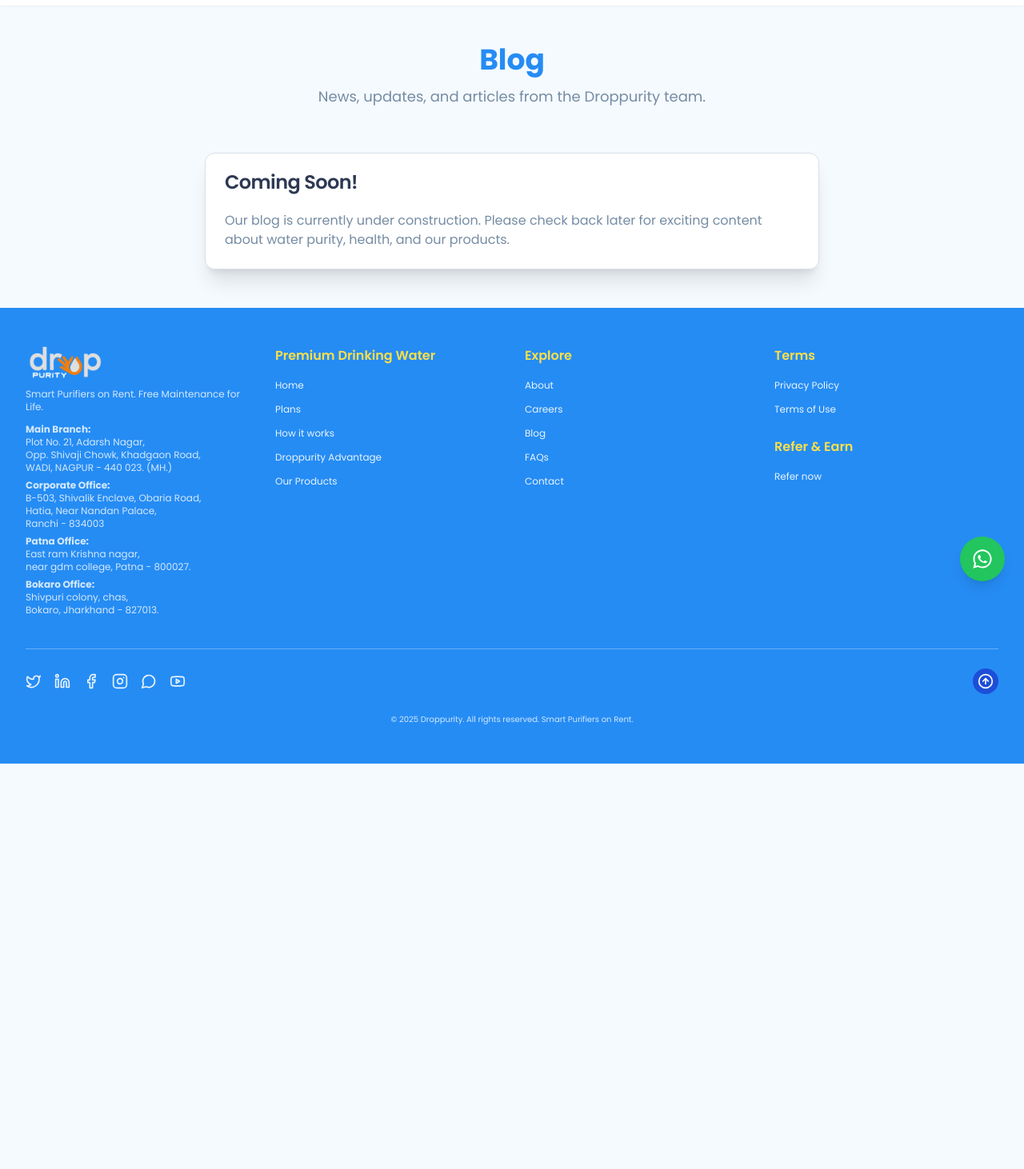
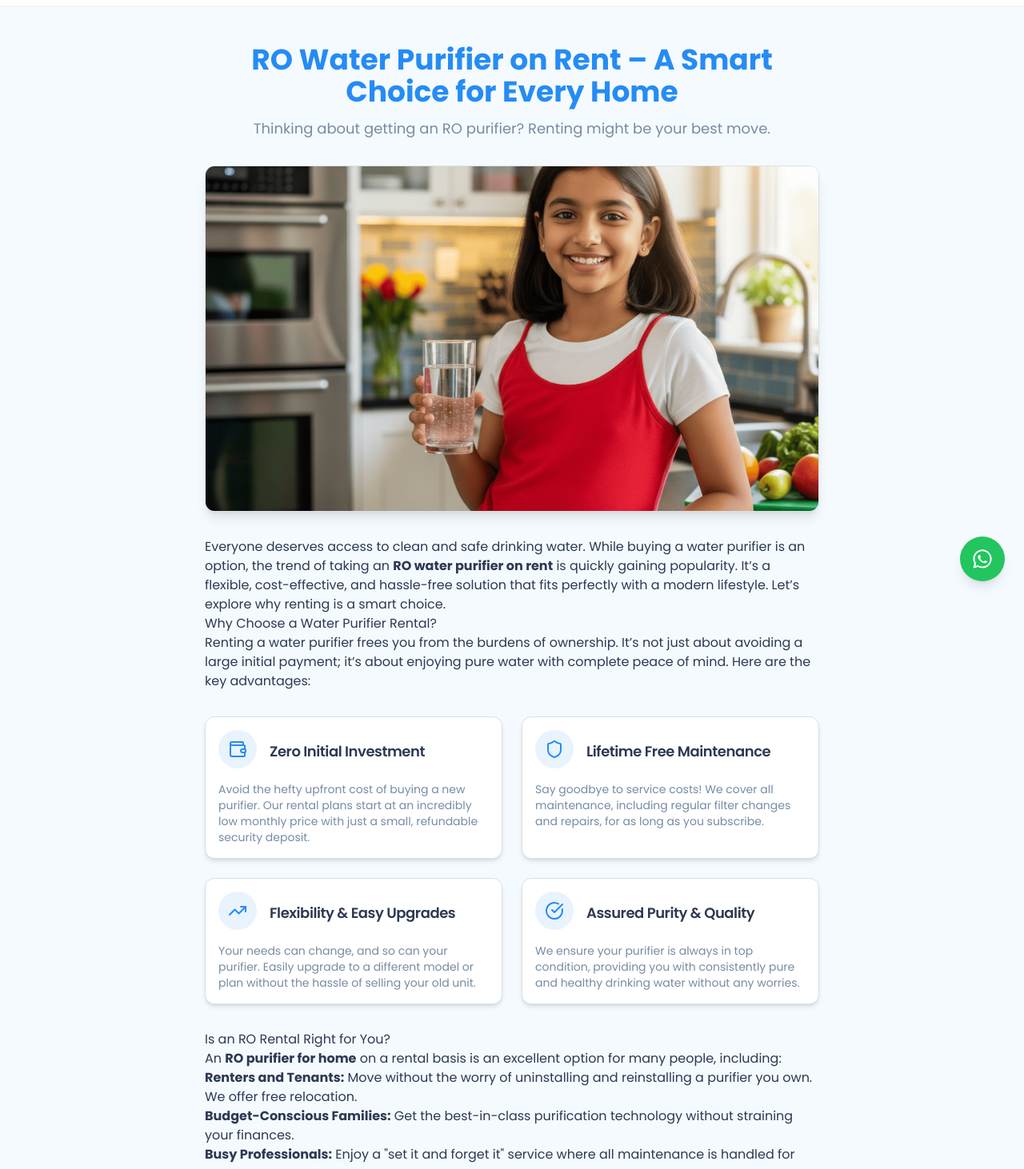
Before and after one commit to droppurity/web, a Next.js app: page /blog in a window 1280 px wide. Shown: the part 49-1511 px from the top of the page at 80% size. Before the commit the page ends 1004 px from the top, so only its background shows below. Built offline with nearby package versions, Linux system fonts and the light colour scheme.

Commit message:
I want to add a blog post to my website droppurity.in.
IMPORTANT:
- Do

```diff
--- a/src/app/blog/page.tsx
+++ b/src/app/blog/page.tsx
@@ -1,38 +1,149 @@
 
 import type { Metadata } from 'next';
+import Image from 'next/image';
 import { Card, CardContent, CardHeader, CardTitle } from '@/components/ui/card';
+import { Button } from '@/components/ui/button';
+import Link from 'next/link';
+import { CheckCircle, Shield, TrendingUp, Wallet } from 'lucide-react';
 
 export const metadata: Metadata = {
-  title: 'Droppurity Blog',
-  description: 'Read the latest news, updates, and articles from the Droppurity team about water purity, health, and our products.',
+  title: 'RO Water Purifier on Rent – A Smart Choice for Every Home',
+  description: 'Discover why renting an RO water purifier is a smart, flexible, and affordable choice. Get pure, healthy water with zero down payment and lifetime free maintenance.',
   alternates: {
     canonical: '/blog',
   },
 };
 
-export default function BlogPage() {
+const benefits = [
+  {
+    icon: Wallet,
+    title: 'Zero Initial Investment',
+    text: 'Avoid the hefty upfront cost of buying a new purifier. Our rental plans start at an incredibly low monthly price with just a small, refundable security deposit.',
+  },
+  {
+    icon: Shield,
+    title: 'Lifetime Free Maintenance',
+    text: 'Say goodbye to service costs! We cover all maintenance, including regular filter changes and repairs, for as long as you subscribe.',
+  },
+  {
+    icon: TrendingUp,
+    title: 'Flexibility & Easy Upgrades',
+    text: 'Your needs can change, and so can your purifier. Easily upgrade to a different model or plan without the hassle of selling your old unit.',
+  },
+  {
+    icon: CheckCircle,
+    title: 'Assured Purity & Quality',
+    text: 'We ensure your purifier is always in top condition, providing you with consistently pure and healthy drinking water without any worries.',
+  },
+];
+
+export default function BlogPostPage() {
+  const jsonLd = {
+    "@context": "https://schema.org",
+    "@type": "BlogPosting",
+    "headline": "RO Water Purifier on Rent – A Smart Choice for Every Home",
+    "image": "https://www.droppurity.in/hero.png",
+    "author": {
+      "@type": "Organization",
+      "name": "Droppurity"
+    },
+    "publisher": {
+      "@type": "Organization",
+      "name": "Droppurity",
+      "logo": {
+        "@type": "ImageObject",
+        "url": "https://www.droppurity.in/logo.png"
+      }
+    },
+    "datePublished": new Date().toISOString(),
+    "description": "Discover why renting an RO water purifier is a smart, flexible, and affordable choice. Get pure, healthy water with zero down payment and lifetime free maintenance."
+  };
+
   return (
+    <>
+       <script
+        type="application/ld+json"
+        dangerouslySetInnerHTML={{ __html: JSON.stringify(jsonLd) }}
+      />
       <div className="py-8 sm:py-12 bg-background">
         <div className="container mx-auto px-4 sm:px-6 lg:px-8">
-        <header className="text-center mb-10 sm:mb-14">
+          <article className="max-w-3xl mx-auto">
+            <header className="text-center mb-8">
               <h1 className="text-3xl sm:text-4xl font-bold font-headline text-primary">
-            Blog
+                RO Water Purifier on Rent – A Smart Choice for Every Home
               </h1>
-          <p className="mt-3 text-base sm:text-lg text-muted-foreground max-w-2xl mx-auto">
-            News, updates, and articles from the Droppurity team.
+              <p className="mt-3 text-base sm:text-lg text-muted-foreground">
+                Thinking about getting an RO purifier? Renting might be your best move.
               </p>
             </header>
-        <Card className="shadow-xl max-w-3xl mx-auto">
-          <CardHeader>
-            <CardTitle>Coming Soon!</CardTitle>
+
+            <Card className="shadow-lg mb-8 overflow-hidden">
+                <div className="relative w-full aspect-video">
+                    <Image
+                        src="/hero.png"
+                        alt="A family enjoying pure water from a rented RO purifier"
+                        fill
+                        className="object-cover"
+                        data-ai-hint="family kitchen water"
+                    />
+                </div>
+            </Card>
+
+            <div className="prose prose-lg max-w-none mx-auto text-foreground">
+              <p className="lead">
+                Everyone deserves access to clean and safe drinking water. While buying a water purifier is an option, the trend of taking an <strong>RO water purifier on rent</strong> is quickly gaining popularity. It’s a flexible, cost-effective, and hassle-free solution that fits perfectly with a modern lifestyle. Let’s explore why renting is a smart choice.
+              </p>
+
+              <h2 className="text-foreground">Why Choose a Water Purifier Rental?</h2>
+              <p>
+                Renting a water purifier frees you from the burdens of ownership. It’s not just about avoiding a large initial payment; it’s about enjoying pure water with complete peace of mind. Here are the key advantages:
+              </p>
+            </div>
+
+            <div className="grid md:grid-cols-2 gap-6 my-8">
+                {benefits.map((benefit) => (
+                    <Card key={benefit.title} className="shadow-md hover:shadow-lg transition-shadow">
+                        <CardHeader className="flex flex-row items-center gap-4 p-4">
+                            <div className="bg-primary/10 p-3 rounded-full">
+                                <benefit.icon className="w-6 h-6 text-primary" />
+                            </div>
+                            <CardTitle className="text-lg font-semibold text-foreground">{benefit.title}</CardTitle>
                         </CardHeader>
-          <CardContent>
-            <p className="text-muted-foreground">
-              Our blog is currently under construction. Please check back later for exciting content about water purity, health, and our products.
-            </p>
+                        <CardContent className="p-4 pt-0">
+                            <p className="text-sm text-muted-foreground">{benefit.text}</p>
                         </CardContent>
                     </Card>
+                ))}
+            </div>
+
+            <div className="prose prose-lg max-w-none mx-auto text-foreground">
+                <h2 className="text-foreground">Is an RO Rental Right for You?</h2>
+                <p>An <strong>RO purifier for home</strong> on a rental basis is an excellent option for many people, including:</p>
+                <ul>
+                    <li><strong>Renters and Tenants:</strong> Move without the worry of uninstalling and reinstalling a purifier you own. We offer free relocation.</li>
+                    <li><strong>Budget-Conscious Families:</strong> Get the best-in-class purification technology without straining your finances.</li>
+                    <li><strong>Busy Professionals:</strong> Enjoy a "set it and forget it" service where all maintenance is handled for you.</li>
+                </ul>
+
+                <h2 className="text-foreground">Conclusion: The Clear Choice for Pure Water</h2>
+                <p>
+                  Opting for an <strong>affordable RO rental</strong> is more than just a transaction; it's a subscription to good health and convenience. With no large upfront costs and zero maintenance worries, you can enjoy the benefits of pure water effortlessly.
+                </p>
+            </div>
+
+             <div className="text-center mt-10">
+                <h3 className="text-xl font-semibold text-foreground mb-3">Ready to Experience the Difference?</h3>
+                <p className="text-muted-foreground mb-5">
+                    Explore our flexible plans and start your journey to healthier living today.
+                </p>
+                <Button asChild size="lg">
+                    <Link href="/plans">Explore Our Rental Plans</Link>
+                </Button>
+            </div>
+
+          </article>
         </div>
       </div>
+    </>
   );
 }
--- a/src/app/layout.tsx
+++ b/src/app/layout.tsx
@@ -4,8 +4,8 @@ import './globals.css';
 import ClientLayout from '@/components/layout/ClientLayout';
 
 const siteUrl = "https://www.droppurity.in";
-const siteTitle = "RO Water Purifier on Rent in Bokaro, Jharkhand | Droppurity";
-const siteDescription = "Get a Droppurity RO water purifier on rent in Bokaro, Chas & throughout Jharkhand. Plans from ₹299/mo. Enjoy pure, healthy water with zero down payment, lifetime free maintenance, and a 7-day risk-free trial.";
+const siteTitle = "RO Water Purifier on Rent | Droppurity";
+const siteDescription = "Get a Droppurity RO water purifier on rent. Plans from ₹299/mo. Enjoy pure, healthy water with zero down payment, lifetime free maintenance, and a 7-day risk-free trial.";
 const ogImageUrl = `${siteUrl}/hero.png`;
 
 export const metadata: Metadata = {
@@ -26,7 +26,7 @@ export const metadata: Metadata = {
       { url: '/favicon/apple-touch-icon.png' },
     ],
   },
-  keywords: ["ro water purifier on rent in bokaro", "water purifier rental jharkhand", "ro on rent in chas", "droppurity bokaro", "ro water filter for home", "best ro purifier", "ro purifier near me", "best ro purifier in bokaro", "ro in chas", "ro in ranchi", "ro in jamshedpur", "ro in patna", "ro in jharkhad", "ro in west bengal", "cheap and best ro purifier", "best ro filer", "filter on rent", "rent ro"],
+  keywords: ["ro water purifier on rent", "water purifier rental", "ro on rent", "droppurity", "ro water filter for home", "best ro purifier", "ro purifier near me", "best ro purifier", "cheap and best ro purifier", "best ro filer", "filter on rent", "rent ro"],
   authors: [{ name: 'Droppurity', url: siteUrl }],
   creator: 'Droppurity',
   robots: {
@@ -45,7 +45,7 @@ export const metadata: Metadata = {
         url: ogImageUrl,
         width: 1200,
         height: 630,
-        alt: 'A Droppurity RO water purifier, perfect for homes in Bokaro, Jharkhand.',
+        alt: 'A Droppurity RO water purifier, perfect for any home.',
       },
     ],
   },
@@ -95,8 +95,8 @@ export const metadata: Metadata = {
         ]
       },
       "areaServed": {
-        "@type": "AdministrativeArea",
-        "name": "Jharkhand"
+        "@type": "Country",
+        "name": "India"
       },
       "offers": {
         "@type": "Offer",
@@ -104,7 +104,7 @@ export const metadata: Metadata = {
         "priceCurrency": "INR",
         "description": "Monthly rental starting from ₹299."
       },
-      "description": "Smart RO water purifiers on rent in Bokaro and across Jharkhand with lifetime free maintenance."
+      "description": "Smart RO water purifiers on rent with lifetime free maintenance."
     })
   }
 };
--- a/src/app/page.tsx
+++ b/src/app/page.tsx
@@ -26,8 +26,8 @@ const features = [
   },
   {
     icon: Shield,
-    title: "Trusted Local Service",
-    description: "Reliable service from your neighbors in Bokaro for your peace of mind.",
+    title: "Trusted Service",
+    description: "Reliable service and support for your peace of mind.",
     color: "text-blue-500",
   },
   {
@@ -195,7 +195,7 @@ export default function HomePage() {
                       <div className="flex flex-col items-center leading-tight">
                         <span>Explore Plans</span>
                         <span className="mt-1 font-normal opacity-90 text-xs">
-                          For Bokaro & Jharkhand
+                          Nationwide Service
                         </span>
                       </div>
                     </Link>
@@ -216,7 +216,7 @@ export default function HomePage() {
                 {/* Desktop Text Content - Overlay */}
                 <div className="hidden lg:flex flex-col justify-center p-12 bg-transparent absolute z-10 top-0 left-0 h-full w-1/2 text-left">
                   <h1 className="text-5xl font-bold text-white mb-4">
-                    RO Water Purifier on Rent in Bokaro
+                    RO Water Purifier on Rent
                   </h1>
                   <p className="text-3xl font-semibold text-gray-100 mb-4">
                     शुद्ध पानी, अब आपके बजट में
@@ -234,7 +234,7 @@ export default function HomePage() {
                         <div className="flex flex-col items-center leading-tight">
                           <span>Explore Plans</span>
                           <span className="mt-1 font-normal opacity-90 text-sm">
-                            For Bokaro & Jharkhand
+                            Nationwide Service
                           </span>
                         </div>
                       </Link>
@@ -262,7 +262,7 @@ export default function HomePage() {
                   />
                   <Image
                     src="/hero.png"
-                    alt="Droppurity water purifier rental for families in Bokaro, Jharkhand"
+                    alt="Droppurity water purifier rental for families"
                     fill
                     className="hidden lg:block object-cover object-[center_35%]"
                     priority
@@ -276,12 +276,12 @@ export default function HomePage() {
           </div>
         </section>
 
-        {/* Local SEO Content Section */}
+        {/* General Service Content Section */}
         <section className="py-4 sm:py-6 bg-secondary/30">
           <div className="container mx-auto px-4 sm:px-6 lg:px-8 text-center">
-            <h2 className="text-base sm:text-lg font-bold text-foreground">Your Local Water Purifier Rental Service in Jharkhand</h2>
+            <h2 className="text-base sm:text-lg font-bold text-foreground">Your Go-To Water Purifier Rental Service</h2>
             <p className="text-sm sm:text-base text-muted-foreground mt-2 max-w-3xl mx-auto">
-              Looking for the best <strong className="text-primary">RO water purifier on rent in Bokaro</strong>? Droppurity is your trusted local provider, delivering pure and safe drinking water right to your home. We are proud to serve communities across Jharkhand, including <strong className="text-primary">Chas, Ranchi, and Jamshedpur</strong>. Enjoy hassle-free service with no hidden costs.
+              Looking for the best <strong className="text-primary">RO water purifier on rent</strong>? Droppurity is your trusted provider, delivering pure and safe drinking water right to your home. We are proud to serve communities across the country. Enjoy hassle-free service with no hidden costs.
             </p>
           </div>
         </section>
@@ -424,10 +424,10 @@ export default function HomePage() {
         <section className="py-4 sm:py-6 bg-background">
           <div className="container mx-auto px-4 sm:px-6 lg:px-8 text-center">
             <h2 className="text-sm sm:text-base font-semibold mb-1.5 sm:mb-2 text-foreground">
-              Ready for Pure Water in Bokaro?
+              Ready for Pure Water?
             </h2>
             <p className="text-[11px] sm:text-xs text-muted-foreground max-w-md sm:max-w-lg mx-auto mb-3 sm:mb-4">
-              Join thousands of happy customers in Jharkhand enjoying the benefits of Droppurity.
+              Join thousands of happy customers enjoying the benefits of Droppurity.
             </p>
             <Button asChild size="sm" className="bg-primary hover:bg-primary/90 text-primary-foreground px-3 py-1 sm:px-4 sm:py-1.5 text-xs sm:text-sm">
               <Link href="/contact">Get in Touch</Link>
```
Also changed, not shown: src/components/droppurity/TestimonialsSection.tsx (+4 -4 lines). Lines whose indentation alone changed are shown as unchanged.
